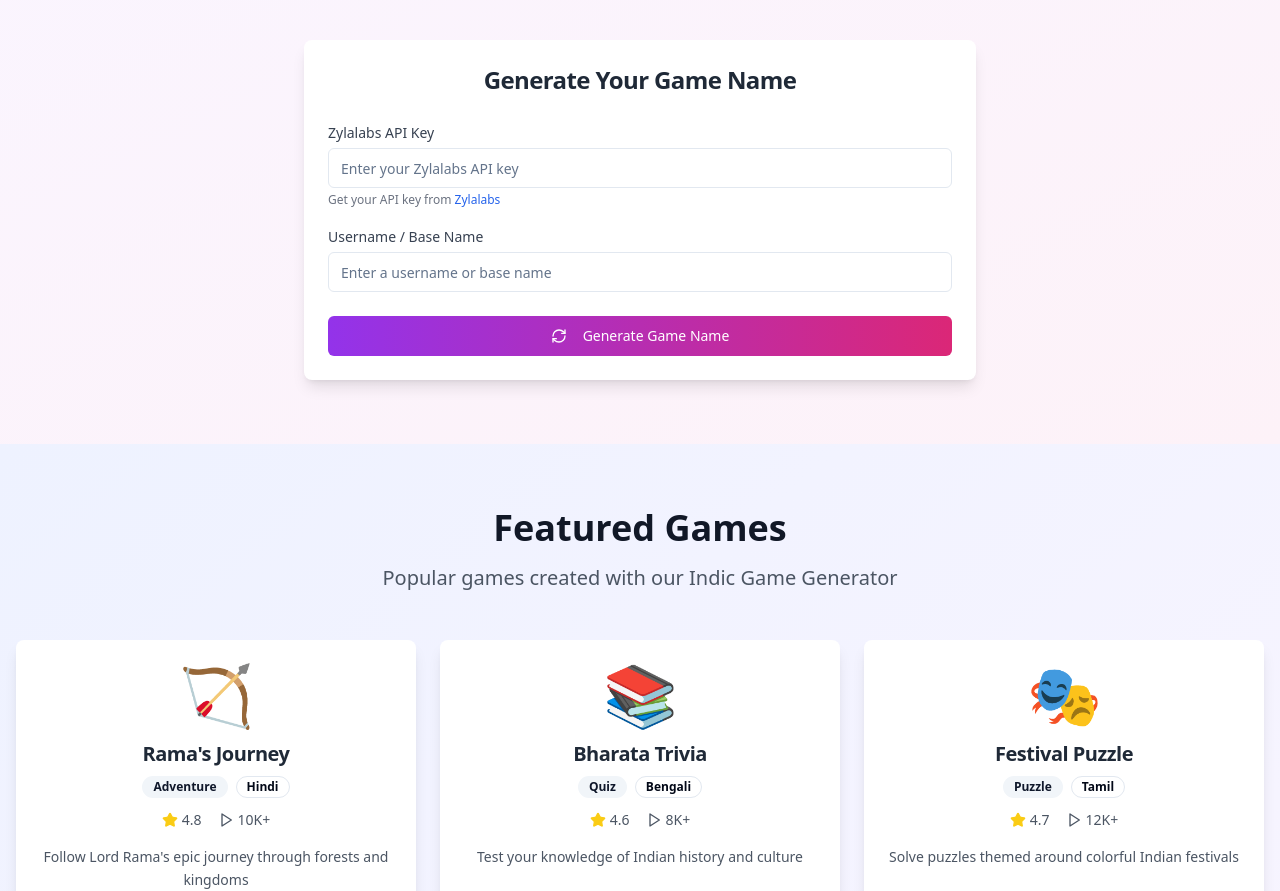
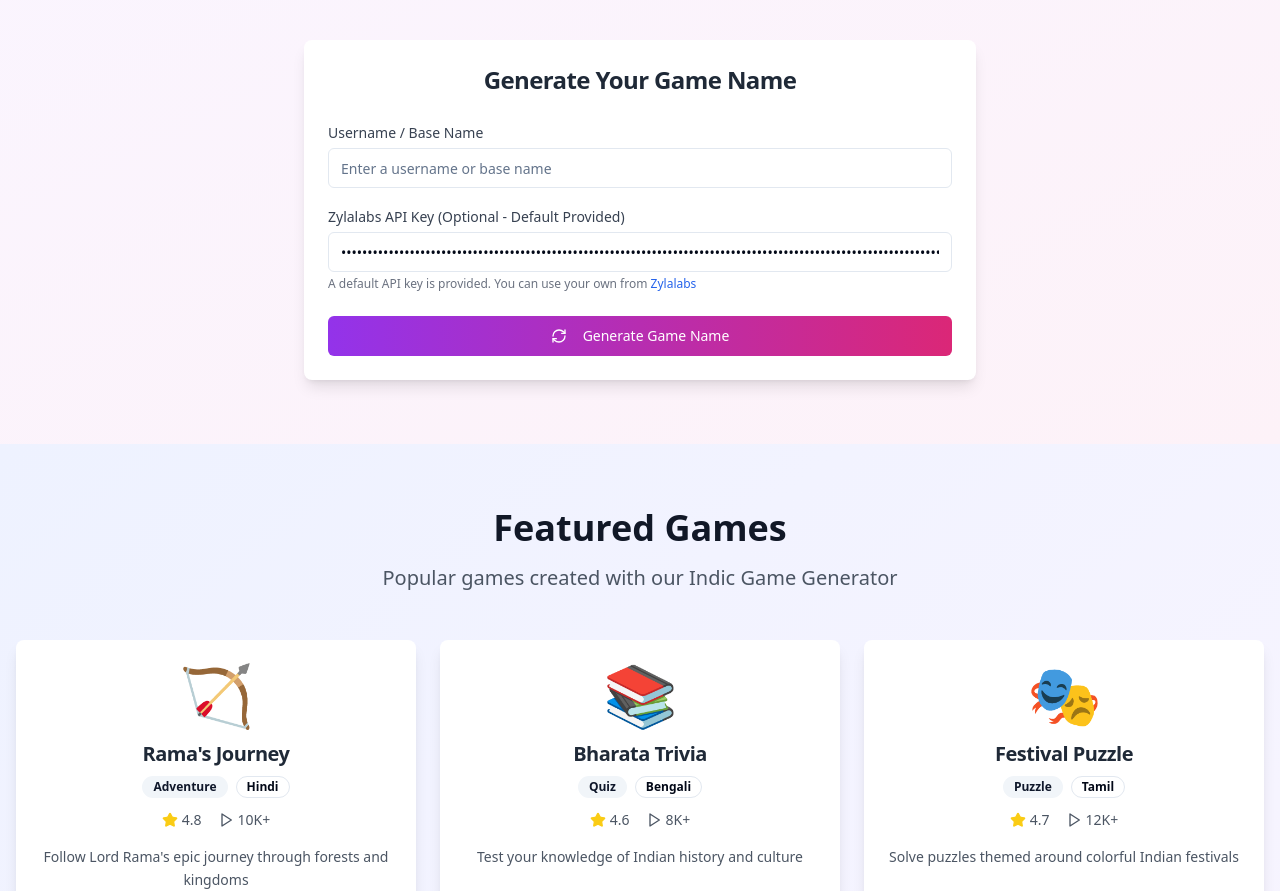
Before and after one commit to ShashankKK11/bharat-game-forge-api, a React (Vite) app: page / in a window 1280 px wide. Shown: the part 4120-5011 px from the top of the page. Built offline with nearby package versions, Linux system fonts and the light colour scheme.

Commit message:
Refactor: Game generator component
Refactored the game generator component.

```diff
--- a/src/components/GameNameGenerator.tsx
+++ b/src/components/GameNameGenerator.tsx
@@ -9,7 +9,7 @@ import { useToast } from '@/hooks/use-toast';
 
 const GameNameGenerator = () => {
   const [username, setUsername] = useState('');
-  const [apiKey, setApiKey] = useState('');
+  const [apiKey, setApiKey] = useState('Pw1crpr6q9rLgf9zPJtI118hQ5jqp6dbsIPD4fwMZGXYeYXJuUpbdhpLN1mR4gojil5FAcwoGCILV5OGkmCxMVOzcVsKzAWj1VYJa95CYvEX6z5iKY');
   const [generatedName, setGeneratedName] = useState('');
   const [isLoading, setIsLoading] = useState(false);
   const { toast } = useToast();
@@ -104,31 +104,6 @@ const GameNameGenerator = () => {
             <CardContent className="space-y-6">
               <div className="space-y-4">
                 <div>
-                  <Label htmlFor="apiKey" className="text-sm font-medium text-gray-700">
-                    Zylalabs API Key
-                  </Label>
-                  <Input
-                    id="apiKey"
-                    type="password"
-                    placeholder="Enter your Zylalabs API key"
-                    value={apiKey}
-                    onChange={(e) => setApiKey(e.target.value)}
-                    className="mt-1"
-                  />
-                  <p className="text-xs text-gray-500 mt-1">
-                    Get your API key from{' '}
-                    <a
-                      href="https://zylalabs.com"
-                      target="_blank"
-                      rel="noopener noreferrer"
-                      className="text-blue-600 hover:underline"
-                    >
-                      Zylalabs
-                    </a>
-                  </p>
-                </div>
-
-                <div>
                   <Label htmlFor="username" className="text-sm font-medium text-gray-700">
                     Username / Base Name
                   </Label>
@@ -140,6 +115,31 @@ const GameNameGenerator = () => {
                     onChange={(e) => setUsername(e.target.value)}
                     className="mt-1"
                   />
+                </div>
+
+                <div>
+                  <Label htmlFor="apiKey" className="text-sm font-medium text-gray-700">
+                    Zylalabs API Key (Optional - Default Provided)
+                  </Label>
+                  <Input
+                    id="apiKey"
+                    type="password"
+                    placeholder="API key is pre-filled"
+                    value={apiKey}
+                    onChange={(e) => setApiKey(e.target.value)}
+                    className="mt-1"
+                  />
+                  <p className="text-xs text-gray-500 mt-1">
+                    A default API key is provided. You can use your own from{' '}
+                    <a
+                      href="https://zylalabs.com"
+                      target="_blank"
+                      rel="noopener noreferrer"
+                      className="text-blue-600 hover:underline"
+                    >
+                      Zylalabs
+                    </a>
+                  </p>
                 </div>
               </div>
 
```
